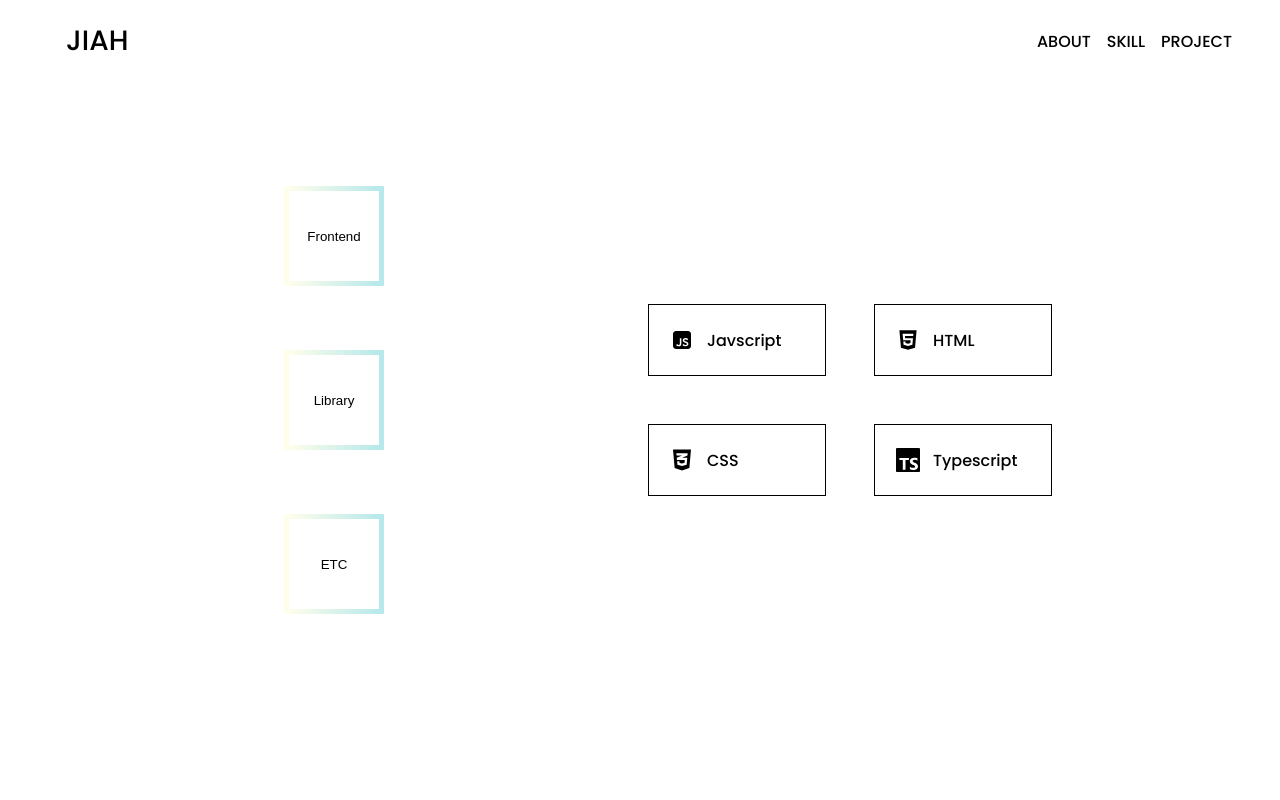
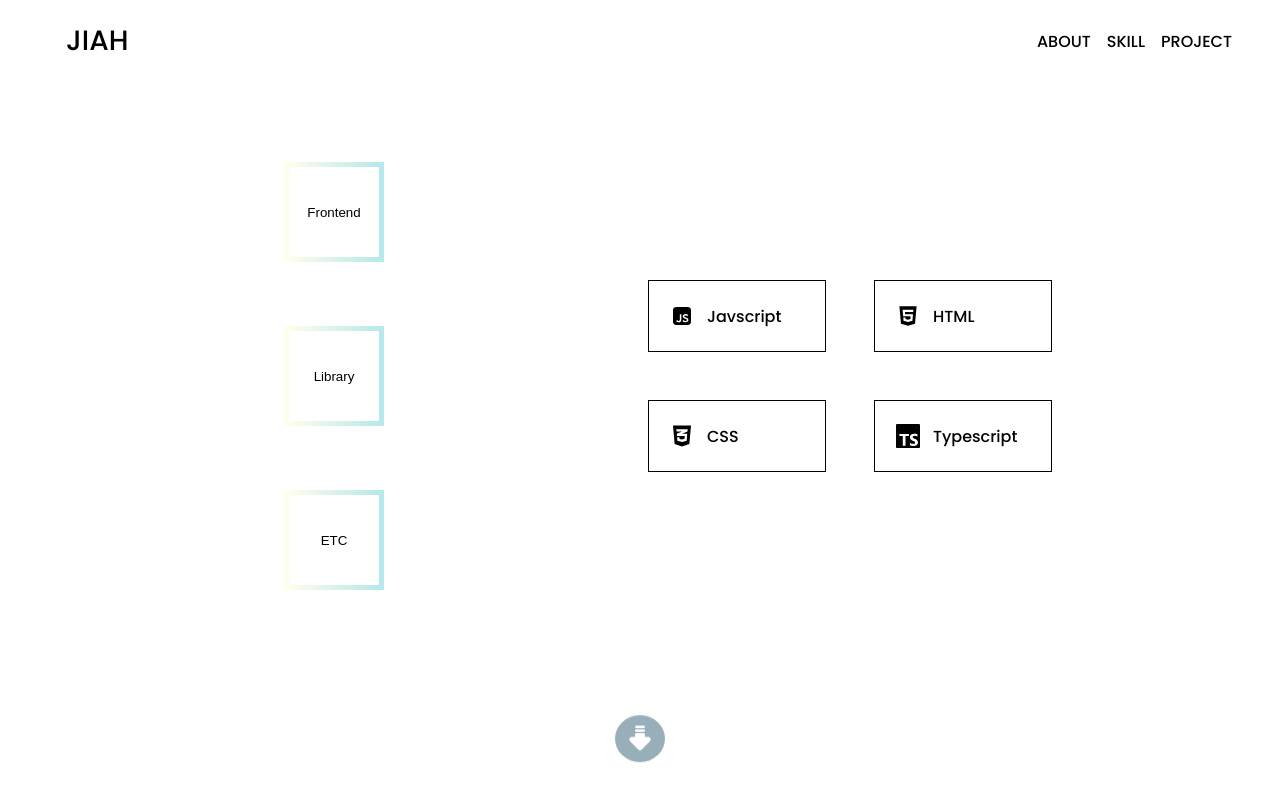
Before and after one commit to JIAHLEE0213/Portfolio, a React (Create React App) app: page / in a window 1280 px wide. Built offline with nearby package versions, Linux system fonts and the light colour scheme.

Commit message:
feat:button 컴포넌트 추가

```diff
--- a/src/section/skill.jsx
+++ b/src/section/skill.jsx
@@ -1,6 +1,7 @@
 import React, { useState } from 'react';
 import { Frontend, Library, Etc } from '../constants/skills';
 import styled from 'styled-components';
+import Button from '../components/button';
 
 export default function Skill() {
   const [selectedStack, setSelectedStack] = useState('frontend');
@@ -50,17 +51,22 @@ export default function Skill() {
           ))}
         </div>
       </div>
+      <Button />
     </SkillStyle>
   );
 }
 
 const SkillStyle = styled.div`
   display: flex;
+  flex-direction: column;
+  align-items: center;
   justify-content: center;
   height: 100vh;
   .skill-container {
     display: flex;
+    flex-direction: row;
     align-items: center;
+    height: 100vh;
   }
   .stack-box {
     display: flex;
```
